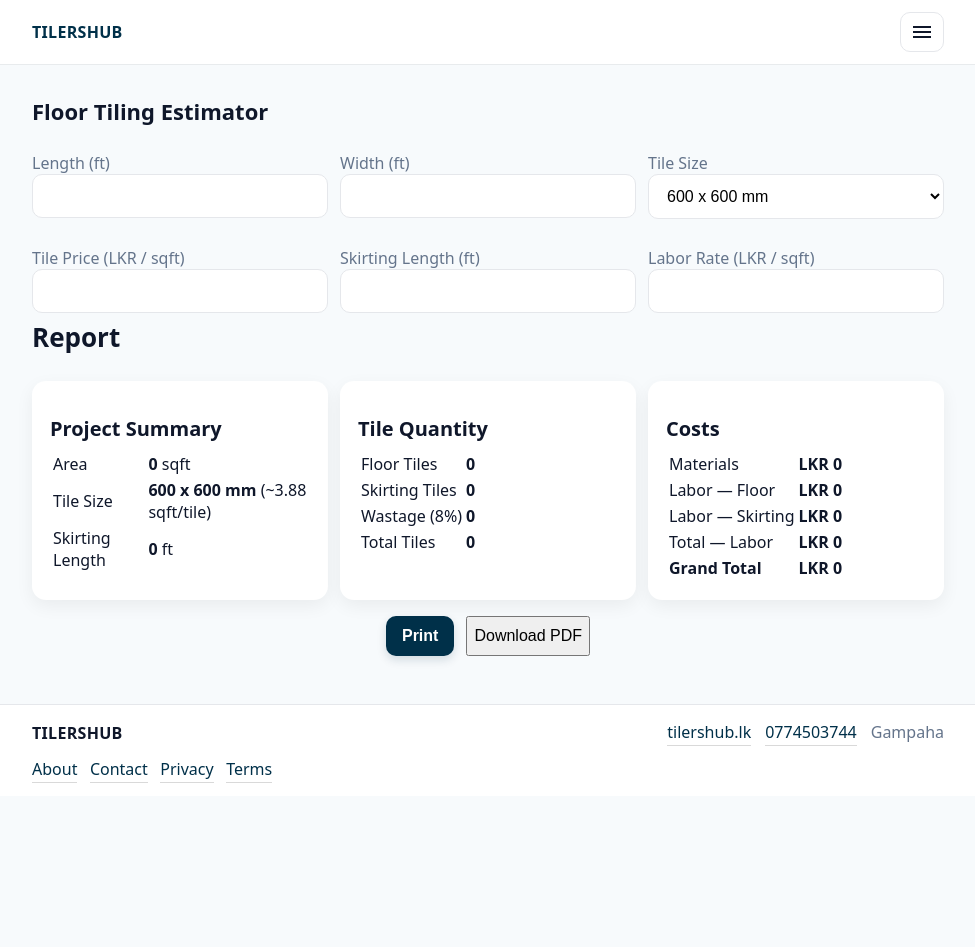
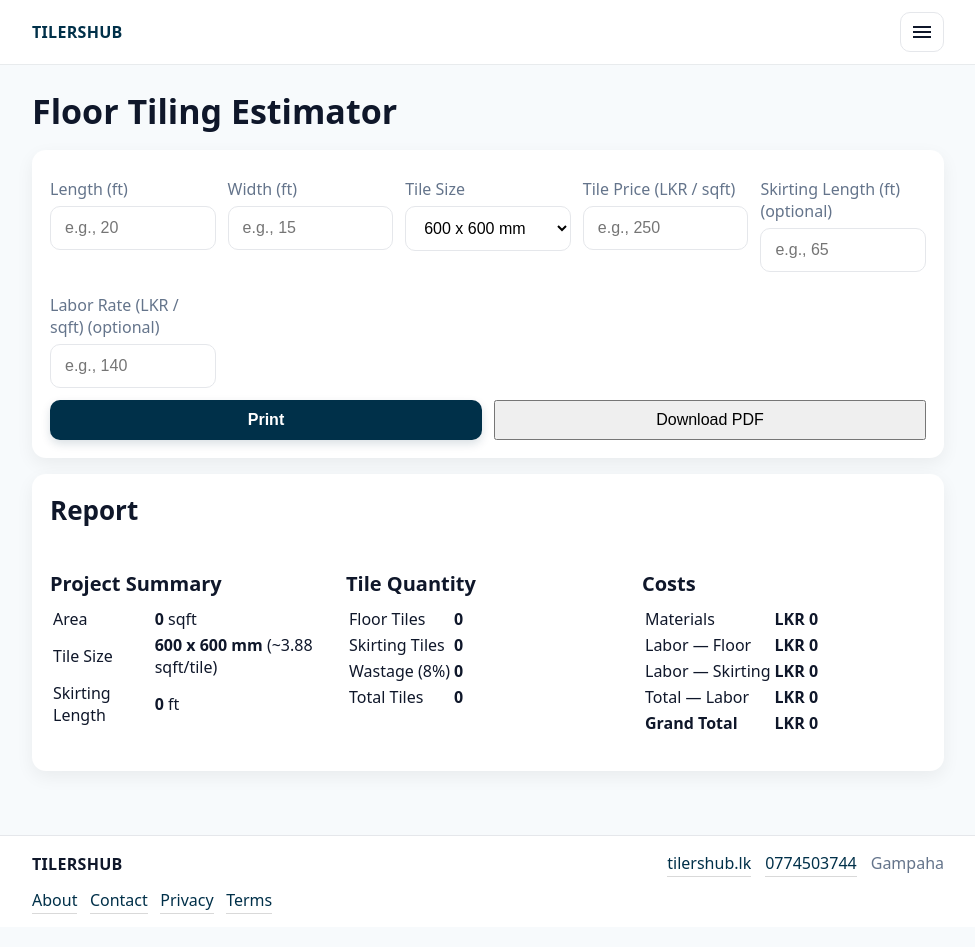
Before and after one commit to tilershub/tilershub, a Next.js app: page /estimator in a window 1280 px wide. Shown: the whole page, without its empty margins (152-1127 px from the left). Before the commit the page ends 816 px from the top, so only its background shows below. Built offline with nearby package versions, Linux system fonts and the light colour scheme.

Commit message:
Update page.tsx

```diff
--- a/app/estimator/page.tsx
+++ b/app/estimator/page.tsx
@@ -6,15 +6,14 @@ import { computeReport } from './EstimatorLogic';
 
 export default function Estimator(){
   const [inp, setInp] = useState<Inputs>({
-    len_ft: 0, wid_ft: 0, tile_label: sizes[1].label,
+    len_ft: 0, wid_ft: 0, tile_label: (sizes as any[])[1].label,
     tile_price_sqft: 0, skirting_len_ft: 0, labor_rate_sqft: 0
   });
 
   const rep: Report = useMemo(()=> computeReport(inp, sizes as any), [inp]);
 
-  const onNum = (k: keyof Inputs) => (e: React.ChangeEvent<HTMLInputElement>) => {
+  const onNum = (k: keyof Inputs) => (e: React.ChangeEvent<HTMLInputElement>) =>
     setInp(v => ({ ...v, [k]: +e.target.value || 0 }));
-  };
 
   const reportRef = useRef<HTMLDivElement>(null);
   async function downloadPDF(){
@@ -34,25 +33,52 @@ export default function Estimator(){
 
   return (
     <main className="home">
-      <h1 style={{fontSize:22,margin:'8px 0 16px'}}>Floor Tiling Estimator</h1>
-      <div className="section">
-        <div style={{display:'grid',gridTemplateColumns:'repeat(auto-fit,minmax(220px,1fr))',gap:12}}>
-          <label>Length (ft)<input type="number" inputMode="decimal" value={inp.len_ft||''} onChange={onNum('len_ft')} /></label>
-          <label>Width (ft)<input type="number" inputMode="decimal" value={inp.wid_ft||''} onChange={onNum('wid_ft')} /></label>
-          <label>Tile Size
+      <h1>Floor Tiling Estimator</h1>
+
+      {/* INPUTS */}
+      <section className="section card">
+        <div style={{display:'grid', gap:12, gridTemplateColumns:'repeat(auto-fit, minmax(160px, 1fr))'}}>
+          <div>
+            <label>Length (ft)</label>
+            <input type="number" inputMode="decimal" value={inp.len_ft||''} onChange={onNum('len_ft')} placeholder="e.g., 20" />
+          </div>
+          <div>
+            <label>Width (ft)</label>
+            <input type="number" inputMode="decimal" value={inp.wid_ft||''} onChange={onNum('wid_ft')} placeholder="e.g., 15" />
+          </div>
+          <div>
+            <label>Tile Size</label>
             <select value={inp.tile_label} onChange={e=>setInp(v=>({...v, tile_label: e.target.value}))}>
-              {(sizes as any[]).map(s=>(<option key={s.label} value={s.label}>{s.label}</option>))}
+              {(sizes as any[]).map(s=>(
+                <option key={s.label} value={s.label}>{s.label}</option>
+              ))}
             </select>
-          </label>
-          <label>Tile Price (LKR / sqft)<input type="number" inputMode="decimal" value={inp.tile_price_sqft||''} onChange={onNum('tile_price_sqft')} /></label>
-          <label>Skirting Length (ft)<input type="number" inputMode="decimal" value={inp.skirting_len_ft||''} onChange={onNum('skirting_len_ft')} /></label>
-          <label>Labor Rate (LKR / sqft)<input type="number" inputMode="decimal" value={inp.labor_rate_sqft||''} onChange={onNum('labor_rate_sqft')} /></label>
+          </div>
+          <div>
+            <label>Tile Price (LKR / sqft)</label>
+            <input type="number" inputMode="decimal" value={inp.tile_price_sqft||''} onChange={onNum('tile_price_sqft')} placeholder="e.g., 250" />
+          </div>
+          <div>
+            <label>Skirting Length (ft) <span style={{color:'var(--muted)'}}>(optional)</span></label>
+            <input type="number" inputMode="decimal" value={inp.skirting_len_ft||''} onChange={onNum('skirting_len_ft')} placeholder="e.g., 65" />
+          </div>
+          <div>
+            <label>Labor Rate (LKR / sqft) <span style={{color:'var(--muted)'}}>(optional)</span></label>
+            <input type="number" inputMode="decimal" value={inp.labor_rate_sqft||''} onChange={onNum('labor_rate_sqft')} placeholder="e.g., 140" />
+          </div>
         </div>
-      </div>
-      <div className="section" ref={reportRef}>
+
+        <div style={{marginTop:12, display:'grid', gap:12, gridTemplateColumns:'1fr 1fr'}}>
+          <button className="btn" onClick={()=>window.print()}>Print</button>
+          <button className="btn-primary" onClick={downloadPDF}>Download PDF</button>
+        </div>
+      </section>
+
+      {/* REPORT */}
+      <section className="section card" ref={reportRef}>
         <h2 style={{marginTop:0}}>Report</h2>
-        <div style={{display:'grid',gridTemplateColumns:'repeat(auto-fit,minmax(240px,1fr))',gap:12}}>
-          <div className="card">
+        <div style={{display:'grid', gap:12, gridTemplateColumns:'repeat(auto-fit, minmax(220px, 1fr))'}}>
+          <div className="card" style={{boxShadow:'none', padding:0}}>
             <h3>Project Summary</h3>
             <table className="table"><tbody>
               <tr><td>Area</td><td><b>{rep.sqft}</b> sqft</td></tr>
@@ -60,7 +86,8 @@ export default function Estimator(){
               <tr><td>Skirting Length</td><td><b>{inp.skirting_len_ft||0}</b> ft</td></tr>
             </tbody></table>
           </div>
-          <div className="card">
+
+          <div className="card" style={{boxShadow:'none', padding:0}}>
             <h3>Tile Quantity</h3>
             <table className="table"><tbody>
               <tr><td>Floor Tiles</td><td><b>{rep.floor_tiles}</b></td></tr>
@@ -69,7 +96,8 @@ export default function Estimator(){
               <tr><td>Total Tiles</td><td><b>{rep.tiles_total}</b></td></tr>
             </tbody></table>
           </div>
-          <div className="card">
+
+          <div className="card" style={{boxShadow:'none', padding:0}}>
             <h3>Costs</h3>
             <table className="table"><tbody>
               <tr><td>Materials</td><td><b>LKR {rep.materials_cost.toLocaleString()}</b></td></tr>
@@ -80,11 +108,7 @@ export default function Estimator(){
             </tbody></table>
           </div>
         </div>
-      </div>
-      <div className="cta" style={{display:'flex',gap:12,justifyContent:'center'}}>
-        <button className="btn" onClick={()=>window.print()}>Print</button>
-        <button className="btn-primary" onClick={downloadPDF}>Download PDF</button>
-      </div>
+      </section>
     </main>
   );
 }
```
